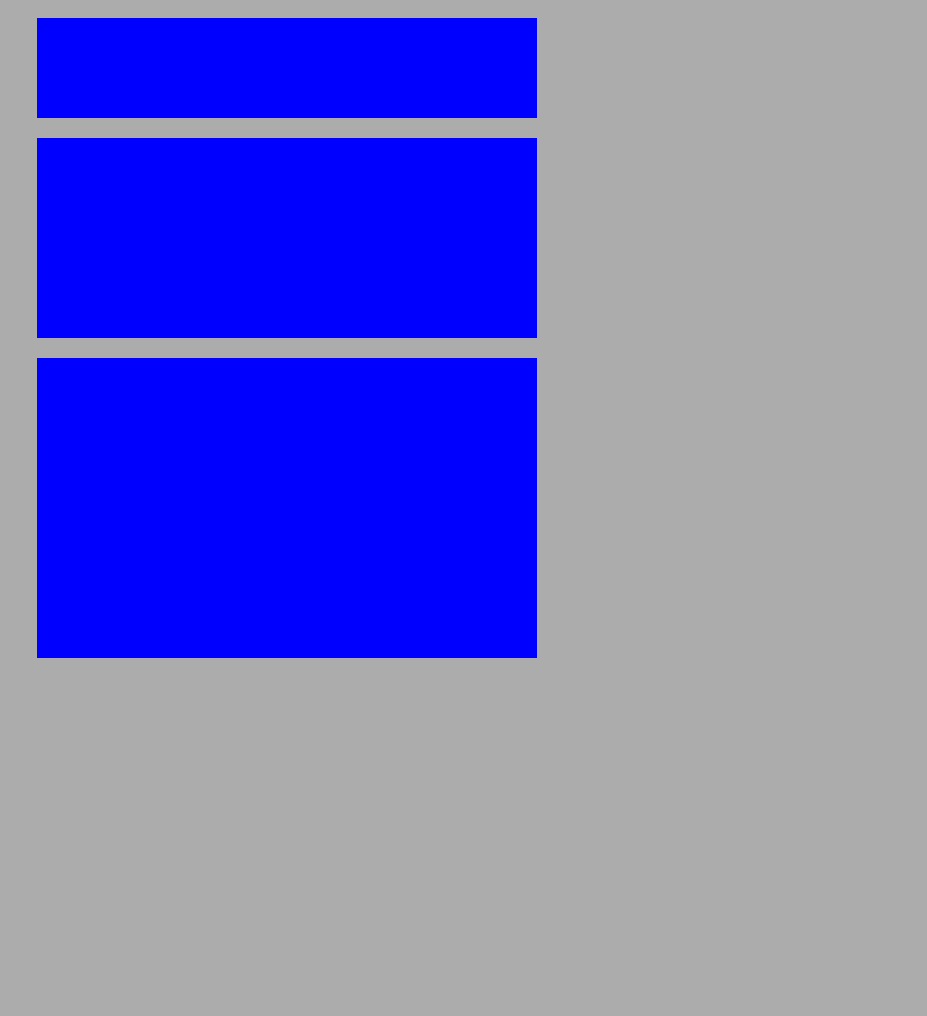
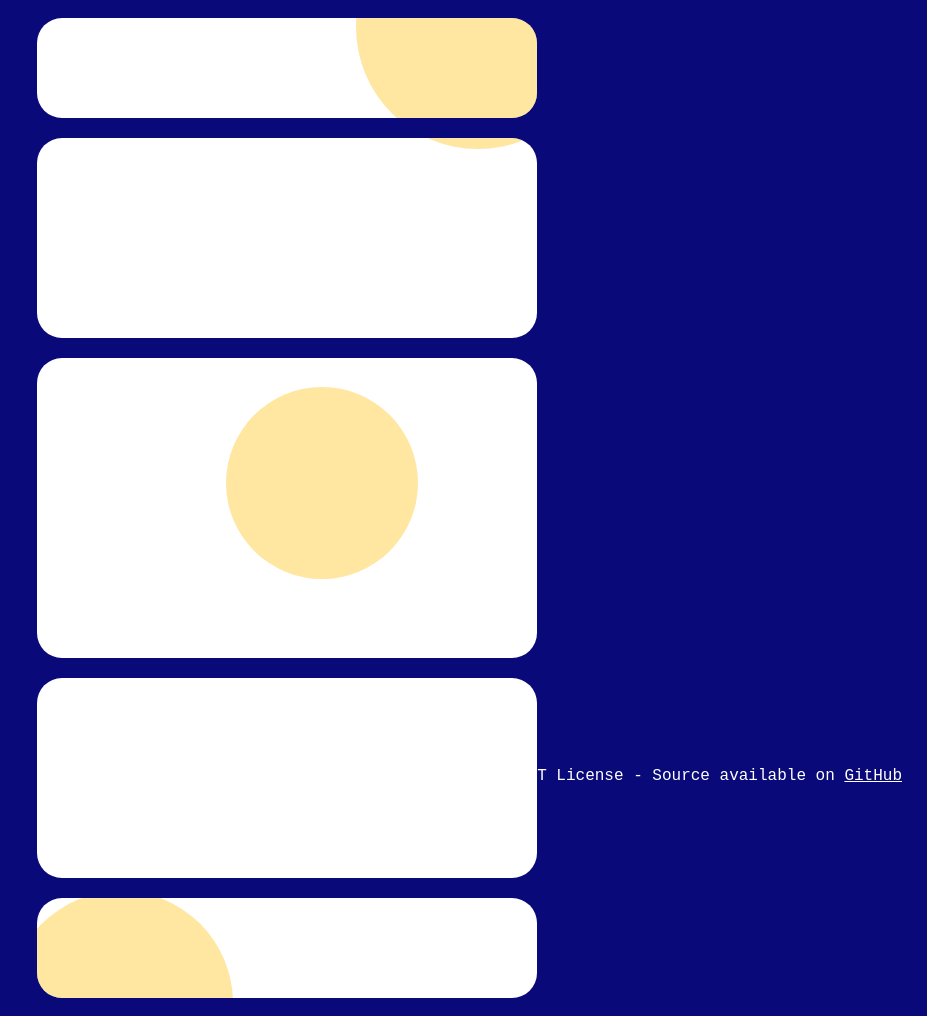
Before and after one commit to IdreesInc/Bubbly-Windows, a plain HTML site: page index.html in a window 1280 px wide. Shown: the whole page, without its empty margins (353-1280 px from the left). Before the commit the page ends 800 px from the top, so only its background shows below. Drawn offline with nearby package versions, Linux system fonts and the light colour scheme.

Commit message:
Prettify everything

```diff
--- a/bubbly.js
+++ b/bubbly.js
@@ -1,25 +1,60 @@
-const SPACE = 20;
-const BUBBLE_DIAMETER = 75;
-const TOTAL_TIME = 3;
+// Created with ❤ by Idrees Hassan - MIT Licensed - Source available here: https://github.com/IdreesInc/Bubbly-Windows
 
+const SPACE_BETWEEN_WINDOWS = 20; // Total space between each window (margin * 2)
+const MIN_TIME = 5 // Min duration of the animation
+const MAX_TIME = 10; // Max duration of the animation
+const MIN_SIZE = 150; // Min bubble diameter
+const MAX_SIZE = 250; // Max bubble diameter
+const COLORS = [
+    "rgb(235, 136, 255)",
+    "rgba(102, 201, 247)",
+    "rgb(35, 221, 144)",
+    "rgb(255, 208, 70)",
+];
+
+let counter = 0; // Used to make sure element IDs are unique
 let windows = document.getElementsByClassName("window");
-let bubbles = [];
+
+function createBubble(diameter = 200) {
+    if (document.visibilityState !== "visible") {
+        return;
+    }
+
+    let time = MIN_TIME + Math.random() * MAX_TIME;
+    let hiddenOffset = diameter * 2;
+    let leftOffset = Math.random() * windows[0].offsetWidth - diameter / 2;
+    let topOffset = -SPACE_BETWEEN_WINDOWS;
     let distances = [];
+    let color = COLORS[Math.floor(Math.random() * COLORS.length)];
 
-let y = -SPACE;
     for (let i = windows.length - 1; i >= 0; i--) {
         let window = windows[i];
-    y += window.offsetHeight + SPACE;
+        topOffset += window.offsetHeight + SPACE_BETWEEN_WINDOWS;
         let bubble = document.createElement("div");
-    bubble.id = "bubble-" + i;
+        bubble.id = "bubble-" + i + "-" + counter;
         bubble.className = "bubble";
-    bubble.style.top = y + "px";
-    window.append(bubble)
-    distances[i] = y;
+        bubble.style.width = diameter + "px";
+        bubble.style.height = diameter + "px";
+        bubble.style.top = topOffset + "px";
+        bubble.style.left = leftOffset + "px";
+        bubble.style.background = color;
+        window.append(bubble);
+        distances[i] = topOffset;
     }
 
     for (let i = 0; i < distances.length; i++) {
-    let distance = distances[i];
-    let duration = TOTAL_TIME * ((distance + BUBBLE_DIAMETER) / (y + BUBBLE_DIAMETER));
-    gsap.to("#bubble-" + i, {duration: duration, top: -BUBBLE_DIAMETER, ease:Linear.easeNone});
+        let duration = time * ((distances[i] + hiddenOffset) / (topOffset + hiddenOffset));
+        let id = "bubble-" + i + "-" + counter;
+        gsap.to("#" + id, { duration: duration, top: -hiddenOffset, ease:Linear.easeNone, onComplete: () => {
+            let element = document.getElementById(id);
+            element.parentElement.removeChild(element);
+        }});
     }
+
+    counter++;
+}
+
+createBubble(MIN_SIZE + Math.random() * (MAX_SIZE - MIN_SIZE));
+setInterval(() => {
+    createBubble(MIN_SIZE + Math.random() * (MAX_SIZE - MIN_SIZE));
+}, 2000);
--- a/index.html
+++ b/index.html
@@ -10,6 +10,11 @@
             <div class="window" style="height: 100px"></div>
             <div class="window" style="height: 200px"></div>
             <div class="window" style="height: 300px"></div>
+            <div class="window" style="height: 200px"></div>
+            <div class="window" style="height: 100px"></div>
+        </div>
+        <div id="signature">
+            Made with ❤ by <a href="https://idreesinc.com?utm_source=github&utm_medium=signature&utm_campaign=bubbly-windows" target="_blank">Idrees Hassan</a> - MIT License - Source available on <a href="https://github.com/IdreesInc/Bubbly-Windows" target="_blank">GitHub</a>
         </div>
         <script src="https://cdnjs.cloudflare.com/ajax/libs/gsap/3.7.1/gsap.min.js"></script>
         <script src="/bubbly.js"></script>
--- a/stylesheet.css
+++ b/stylesheet.css
@@ -1,5 +1,5 @@
 html {
-    background: rgb(172, 172, 172);
+    background: #090979;
 }
 
 .container {
@@ -14,16 +14,26 @@ html {
     width: 500px;
     overflow: hidden;
     margin: 10px;
-    background: blue;
+    background: white;
+    border-radius: 25px;
 }
 
 .bubble {
     position: absolute;
-    width: 75px;
-    height: 75px;
+    z-index: 2;
     border-radius: 100%;
-    background-color: aqua;
-    z-index: 2;
-    border-style: solid;
-    box-sizing: border-box;
+    background-color: rgb(35, 221, 144);
+    opacity: 0.5;
 }
+
+#signature {
+    position: absolute;
+    bottom: 15px;
+    right: 25px;
+    font-family: 'Courier New', Courier, monospace;
+    color: white;
+}
+
+a, a:visited {
+    color: white;
+}
```
Lines whose indentation alone changed are shown as unchanged.
